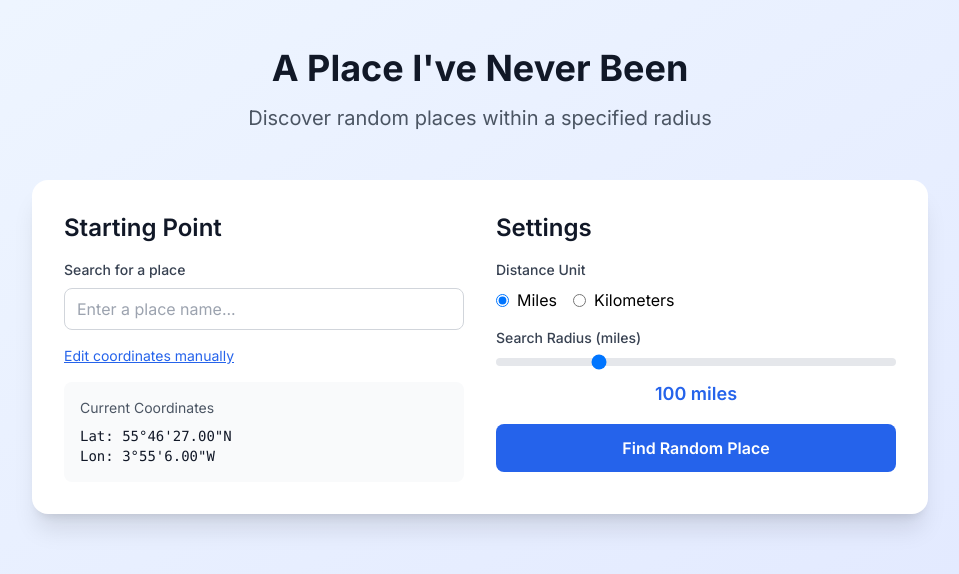
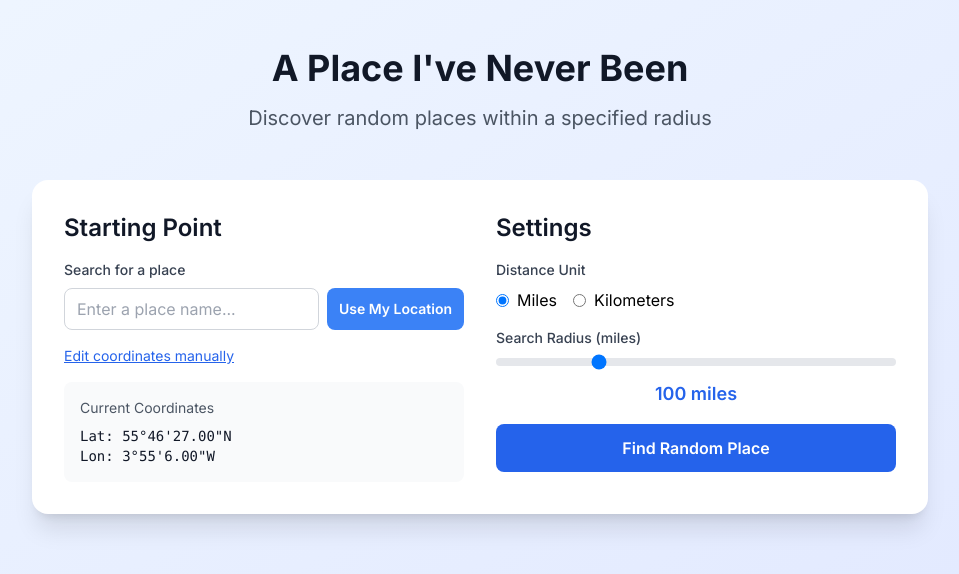
Before and after one commit to word2web/a-place-ive-never-been, a Next.js app: page / in a window 1280 px wide. Shown: the top 574 px of the page, without its empty margins (160-1119 px from the left). Built offline with nearby package versions, Linux system fonts and the light colour scheme.

Commit message:
added automatic geolocation option button

```diff
--- a/app/page.tsx
+++ b/app/page.tsx
@@ -125,6 +125,29 @@ export default function Home() {
     }
   }
 
+  const handleUseMyLocation = () => {
+    if (!navigator.geolocation) {
+      alert('Geolocation is not supported by your browser.');
+      return;
+    }
+    setIsLoading(true);
+    navigator.geolocation.getCurrentPosition(
+      (position) => {
+        const { latitude, longitude } = position.coords;
+        setOriginalCoords({ lat: latitude, lon: longitude });
+        setManualLat(latitude.toString());
+        setManualLon(longitude.toString());
+        setSearchQuery('My Location');
+        setShowManualInput(false);
+        setIsLoading(false);
+      },
+      (error) => {
+        alert('Unable to retrieve your location. Please check your browser settings and try again.');
+        setIsLoading(false);
+      }
+    );
+  };
+
   const selectPlace = (place: PlaceSearchResult) => {
     setOriginalCoords({
       lat: parseFloat(place.lat),
@@ -226,7 +249,7 @@ export default function Home() {
                 <label className="block text-sm font-medium text-gray-700">
                   Search for a place
                 </label>
-                <div className="relative">
+                <div className="relative flex space-x-2">
                   <input
                     type="text"
                     value={searchQuery}
@@ -234,6 +257,15 @@ export default function Home() {
                     placeholder="Enter a place name..."
                     className="w-full px-3 py-2 border border-gray-300 rounded-lg focus:ring-2 focus:ring-blue-500 focus:border-transparent"
                   />
+                  <button
+                    type="button"
+                    onClick={handleUseMyLocation}
+                    className="px-3 py-2 bg-blue-500 hover:bg-blue-600 text-white rounded-lg text-sm font-semibold whitespace-nowrap disabled:bg-blue-300"
+                    disabled={isLoading}
+                    title="Use your current location"
+                  >
+                    Use My Location
+                  </button>
                   {isSearching && (
                     <div className="absolute right-3 top-2">
                       <div className="animate-spin rounded-full h-5 w-5 border-b-2 border-blue-600"></div>
--- a/package.json
+++ b/package.json
@@ -13,14 +13,14 @@
     "autoprefixer": "^10.0.1",
     "next": "14.0.4",
     "postcss": "^8",
-    "react": "^18",
+    "react": "^18.3.1",
     "react-dom": "^18",
     "tailwindcss": "^3.3.0"
   },
   "devDependencies": {
     "@types/node": "^20",
-    "@types/react": "^18",
-    "@types/react-dom": "^18",
+    "@types/react": "^18.3.23",
+    "@types/react-dom": "^18.3.7",
     "eslint": "^8",
     "eslint-config-next": "14.0.4",
     "typescript": "^5"
```
Also changed, not shown: 1 other file (tests, documents, lock files or other folders).
